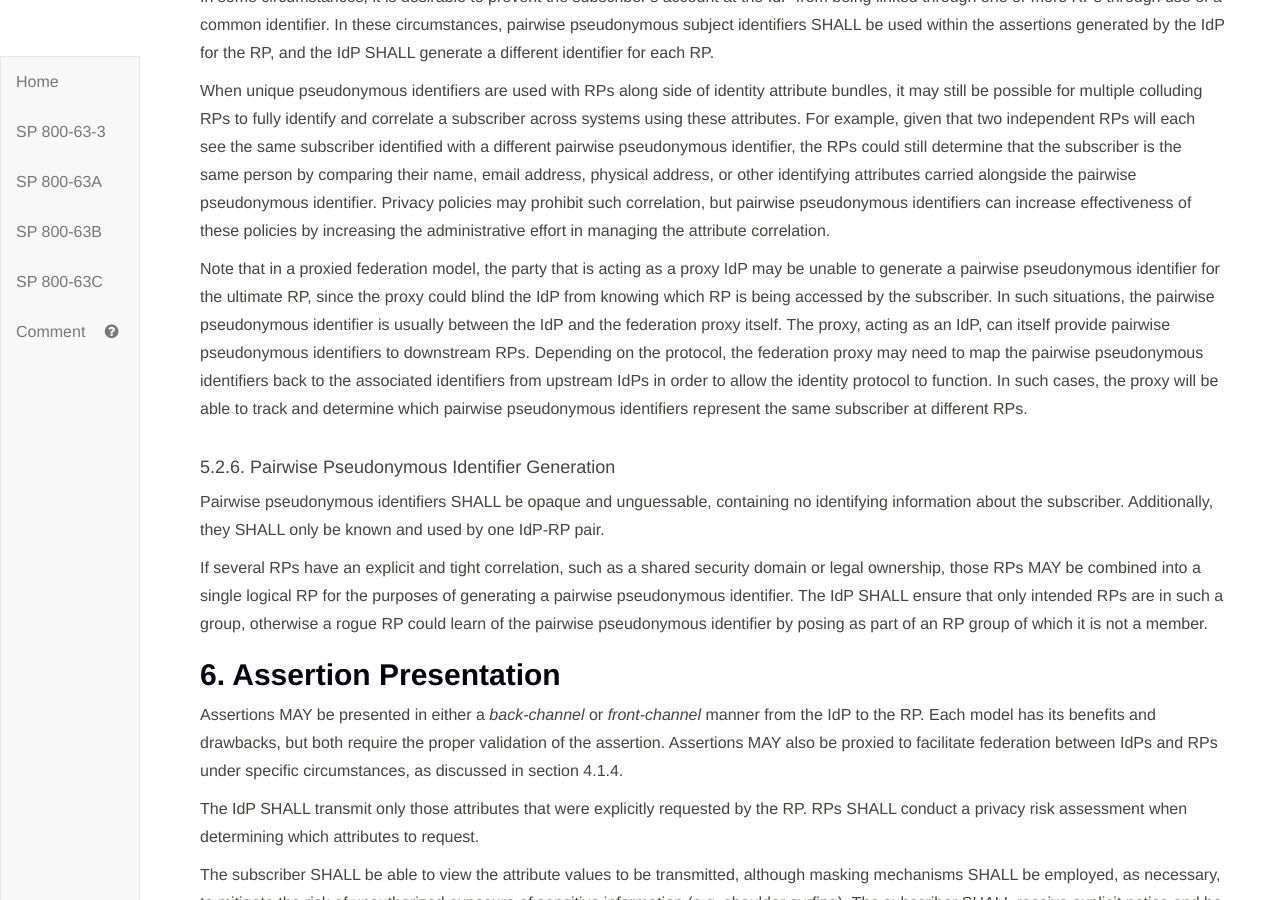
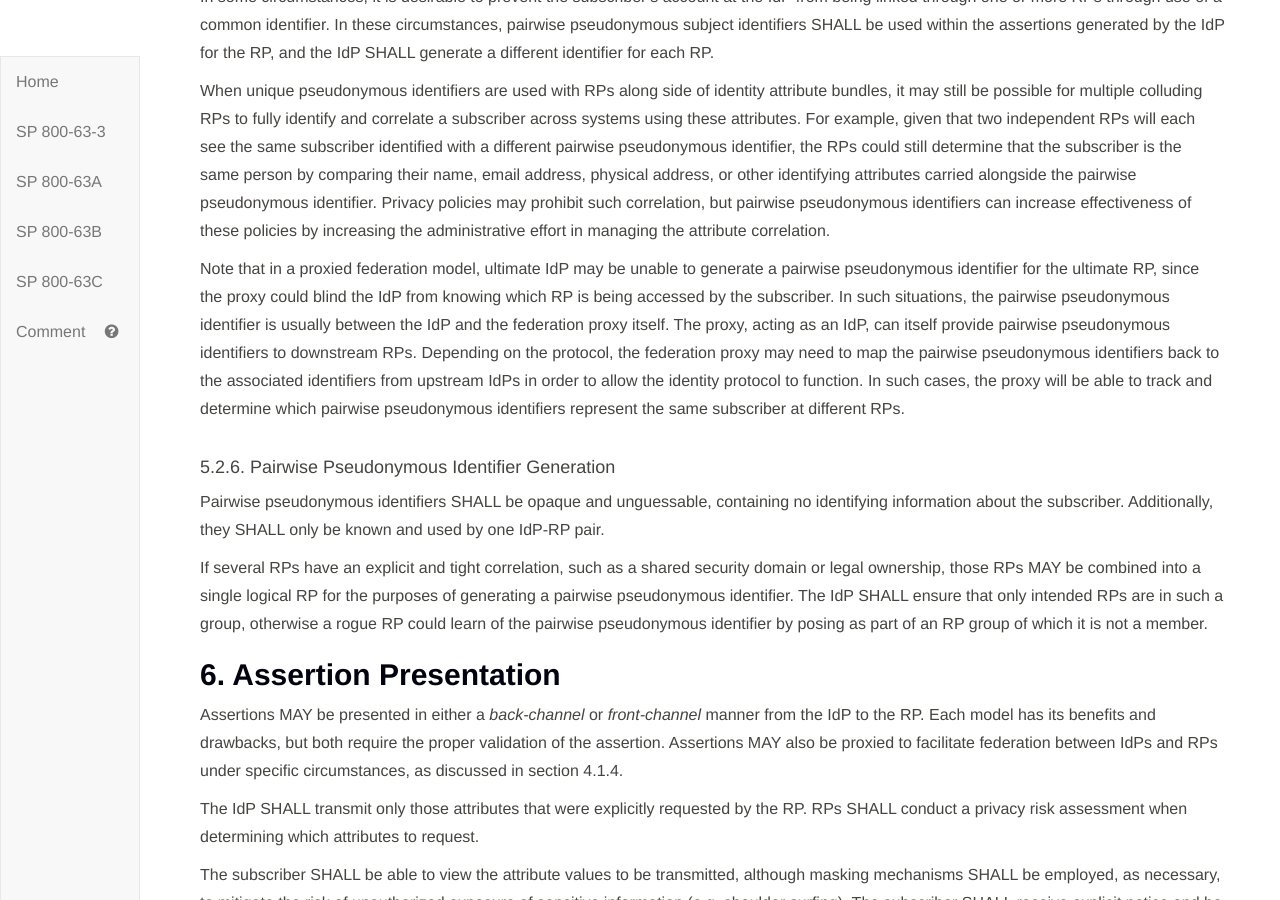
Before and after one commit to usnistgov/800-63-3, a Jekyll site: the page built from sp800-63c.md, in a window 1280 px wide and 900 px high, scrolled down 13383 px. Built offline with Jekyll 4.4.1, drawn with Linux system fonts in a browser that asks for light colours.

Commit message:
fixed note about PPI in proxies

```diff
--- a/sp800-63c/sec5_strength.md
+++ b/sp800-63c/sec5_strength.md
@@ -78,7 +78,7 @@ In some circumstances, it is desirable to prevent the subscriber's account at th
 
 When unique pseudonymous identifiers are used with RPs along side of identity attribute bundles, it may still be possible for multiple colluding RPs to fully identify and correlate a subscriber across systems using these attributes. For example, given that two independent RPs will each see the same subscriber identified with a different pairwise pseudonymous identifier, the RPs could still determine that the subscriber is the same person by comparing their name, email address, physical address, or other identifying attributes carried alongside the pairwise pseudonymous identifier. Privacy policies may prohibit such correlation, but pairwise pseudonymous identifiers can increase effectiveness of these policies by increasing the administrative effort in managing the attribute correlation.
 
-Note that in a proxied federation model, the party that is acting as a proxy IdP may be unable to generate a pairwise pseudonymous identifier for the ultimate RP, since the proxy could blind the IdP from knowing which RP is being accessed by the subscriber. In such situations, the pairwise pseudonymous identifier is usually between the IdP and the federation proxy itself. The proxy, acting as an IdP, can itself provide pairwise pseudonymous identifiers to downstream RPs. Depending on the protocol, the federation proxy may need to map the pairwise pseudonymous identifiers back to the associated identifiers from upstream IdPs in order to allow the identity protocol to function. In such cases, the proxy will be able to track and determine which pairwise pseudonymous identifiers represent the same subscriber at different RPs.
+Note that in a proxied federation model, ultimate IdP may be unable to generate a pairwise pseudonymous identifier for the ultimate RP, since the proxy could blind the IdP from knowing which RP is being accessed by the subscriber. In such situations, the pairwise pseudonymous identifier is usually between the IdP and the federation proxy itself. The proxy, acting as an IdP, can itself provide pairwise pseudonymous identifiers to downstream RPs. Depending on the protocol, the federation proxy may need to map the pairwise pseudonymous identifiers back to the associated identifiers from upstream IdPs in order to allow the identity protocol to function. In such cases, the proxy will be able to track and determine which pairwise pseudonymous identifiers represent the same subscriber at different RPs.
 
 #### 5.2.6. Pairwise Pseudonymous Identifier Generation
 
```
